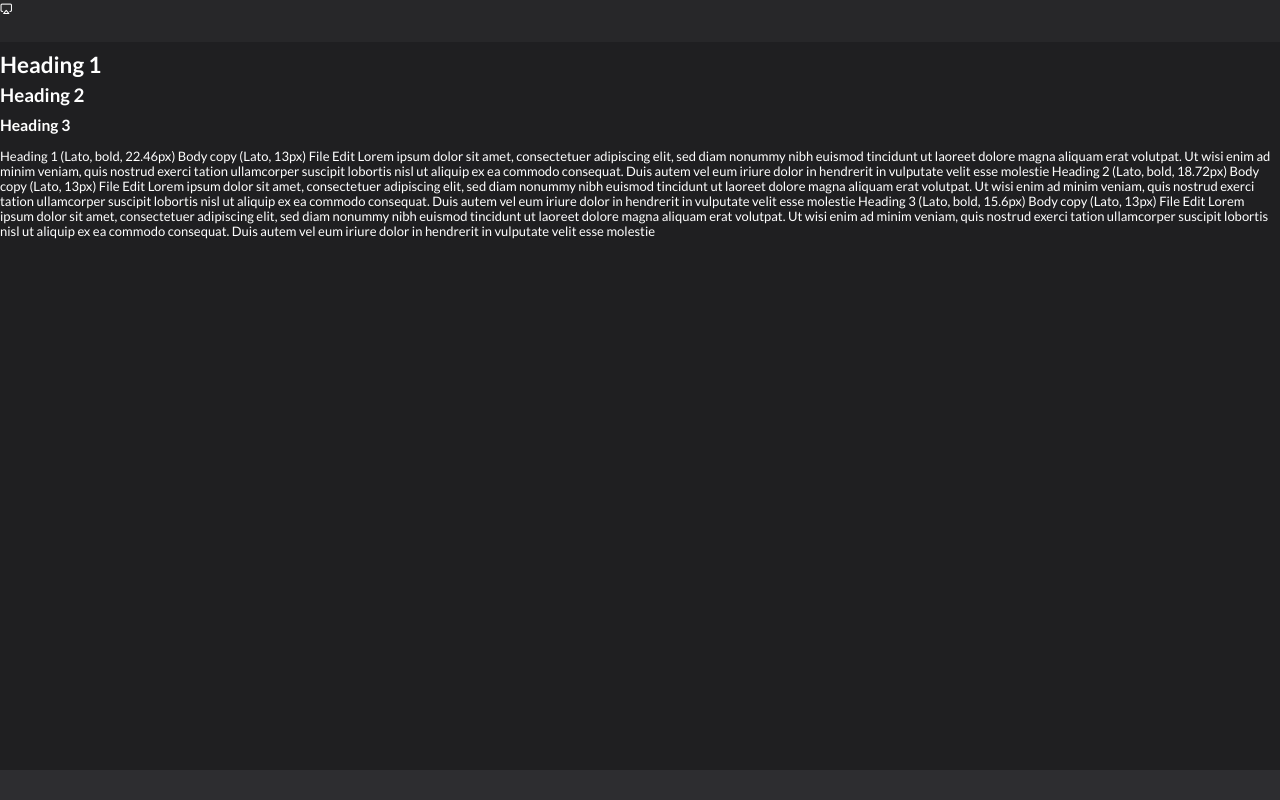
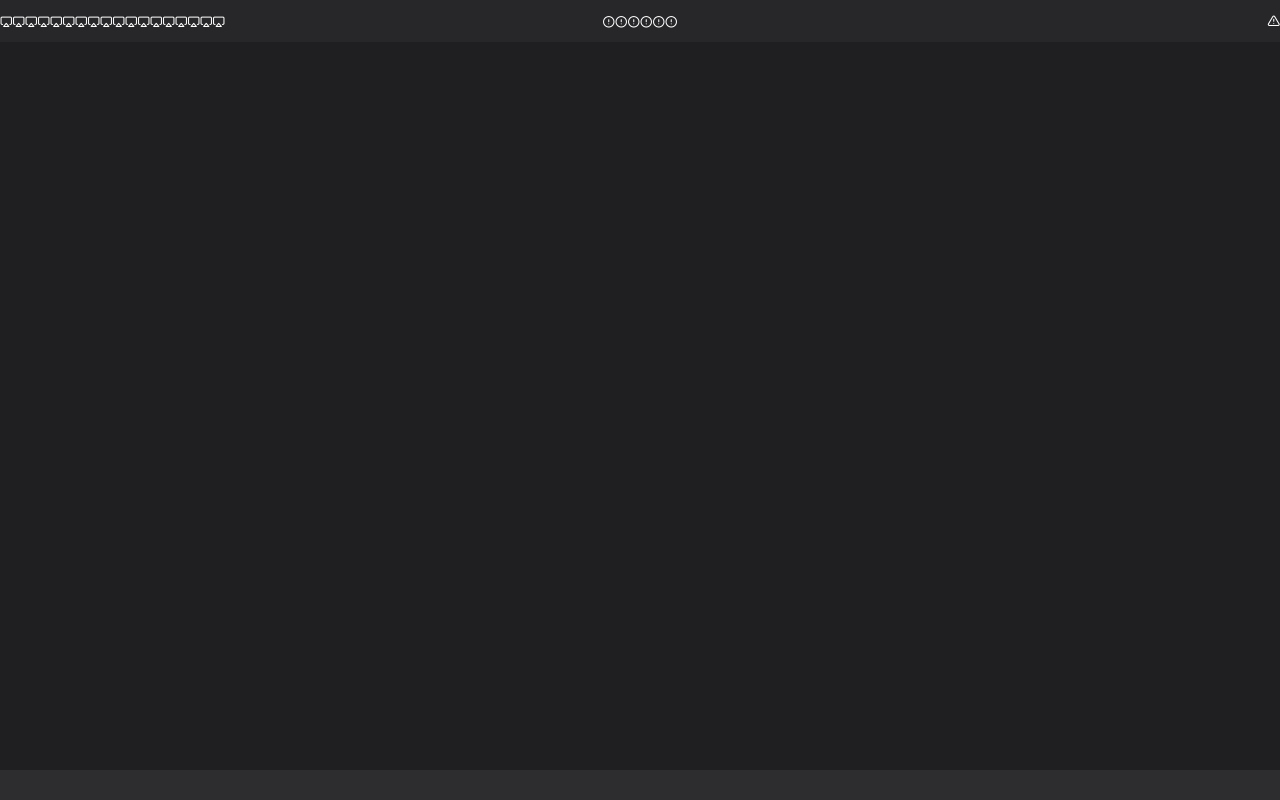
Before and after one commit to rumanHuq/react-photo-editor-clone, a React (Vite) app: page / in a window 1280 px wide. Built offline with nearby package versions, Linux system fonts and the light colour scheme.

Commit message:
WIP menubar

```diff
--- a/package.json
+++ b/package.json
@@ -1,5 +1,6 @@
 {
   "dependencies": {
+    "lodash": "^4.17.21",
     "polished": "^4.1.3",
     "react": "^17.0.2",
     "react-dom": "^17.0.2",
@@ -8,6 +9,7 @@
   "devDependencies": {
     "@amatlash/vite-plugin-stylelint": "^1.2.0",
     "@stylelint/postcss-css-in-js": "^0.37.2",
+    "@types/lodash": "^4.14.178",
     "@types/react": "^17.0.37",
     "@types/react-dom": "^17.0.11",
     "@types/styled-components": "^5.1.18",
@@ -20,7 +22,6 @@
     "eslint-import-resolver-alias": "1.1.2",
     "eslint-import-resolver-typescript": "2.5.0",
     "eslint-import-resolver-webpack": "^0.13.2",
-    "eslint-loader": "^4.0.2",
     "eslint-plugin-cypress": "2.12.1",
     "eslint-plugin-import": "2.25.3",
     "eslint-plugin-jsx-a11y": "6.5.1",
--- a/src/assets/style.css
+++ b/src/assets/style.css
@@ -9,7 +9,7 @@
   font-family: 'Lato';
   src:  url('fonts/Lato-Bold.ttf');
   font-weight: bold;
-  font-style: bold;
+  font-style: normal;
 }
 
 @font-face {
--- a/src/components/Icon/index.tsx
+++ b/src/components/Icon/index.tsx
@@ -1,3 +1,5 @@
+import identity from "lodash/identity";
+import pickBy from "lodash/pickBy";
 import styled from "styled-components";
 import type { StyledElement } from "@/@types";
 import { names } from "./names";
@@ -14,7 +16,11 @@ const IconWrapper = styled.span<Pick<IconProps, "big">>`
   font-size: ${({ big }) => (big ? "1.25rem" : "1.125rem")};
 `;
 
-export const Icon = ({ name, big = true, className, ...domProps }: IconProps) => {
+export const Icon = ({ name, big = true, className, ...props }: IconProps) => {
   const spanClassName = [names[name], className].filter(Boolean).join(" ");
+  const domProps = pickBy(props, identity);
+
+  /* `as` undefined is type error, but we will strip all the falsy value up */
+  // @ts-expect-error
   return <IconWrapper className={spanClassName} big={big} {...domProps} />;
 };
--- a/src/components/Menubar.tsx
+++ b/src/components/Menubar.tsx
@@ -2,12 +2,54 @@ import styled from "styled-components";
 import { Icon } from "./Icon";
 
 const MenubarWrapper = styled.nav`
+  align-items: center;
   background-color: ${({ theme }) => theme.colors.grey16};
+  display: grid;
+  gap: 1.6rem;
+  grid-template-columns: 1fr auto 1fr;
+
+  > {
+    :nth-child(2) {
+      justify-self: center;
+    }
+
+    :last-child {
+      justify-self: self-end;
+    }
+  }
 `;
 export const Menubar = () => {
   return (
     <MenubarWrapper>
-      <Icon name="airplay" />
+      <div>
+        <Icon name="airplay" />
+        <Icon name="airplay" />
+        <Icon name="airplay" />
+        <Icon name="airplay" />
+        <Icon name="airplay" />
+        <Icon name="airplay" />
+        <Icon name="airplay" />
+        <Icon name="airplay" />
+        <Icon name="airplay" />
+        <Icon name="airplay" />
+        <Icon name="airplay" />
+        <Icon name="airplay" />
+        <Icon name="airplay" />
+        <Icon name="airplay" />
+        <Icon name="airplay" />
+        <Icon name="airplay" />
+        <Icon name="airplay" />
+        <Icon name="airplay" />
+      </div>
+      <div>
+        <Icon name="alertCircle" />
+        <Icon name="alertCircle" />
+        <Icon name="alertCircle" />
+        <Icon name="alertCircle" />
+        <Icon name="alertCircle" />
+        <Icon name="alertCircle" />
+      </div>
+      <Icon name="alertTriangle" />
     </MenubarWrapper>
   );
 };
--- a/src/main.tsx
+++ b/src/main.tsx
@@ -10,25 +10,7 @@ import "./assets/style.css";
 const App = () => (
   <AppWrapper>
     <Menubar />
-    <main>
-      <h1>Heading 1</h1>
-      <h2>Heading 2</h2>
-      <h3>Heading 3</h3>
-      <p>
-        Heading 1 (Lato, bold, 22.46px) Body copy (Lato, 13px) File Edit Lorem ipsum dolor sit amet, consectetuer
-        adipiscing elit, sed diam nonummy nibh euismod tincidunt ut laoreet dolore magna aliquam erat volutpat. Ut wisi
-        enim ad minim veniam, quis nostrud exerci tation ullamcorper suscipit lobortis nisl ut aliquip ex ea commodo
-        consequat. Duis autem vel eum iriure dolor in hendrerit in vulputate velit esse molestie Heading 2 (Lato, bold,
-        18.72px) Body copy (Lato, 13px) File Edit Lorem ipsum dolor sit amet, consectetuer adipiscing elit, sed diam
-        nonummy nibh euismod tincidunt ut laoreet dolore magna aliquam erat volutpat. Ut wisi enim ad minim veniam, quis
-        nostrud exerci tation ullamcorper suscipit lobortis nisl ut aliquip ex ea commodo consequat. Duis autem vel eum
-        iriure dolor in hendrerit in vulputate velit esse molestie Heading 3 (Lato, bold, 15.6px) Body copy (Lato, 13px)
-        File Edit Lorem ipsum dolor sit amet, consectetuer adipiscing elit, sed diam nonummy nibh euismod tincidunt ut
-        laoreet dolore magna aliquam erat volutpat. Ut wisi enim ad minim veniam, quis nostrud exerci tation ullamcorper
-        suscipit lobortis nisl ut aliquip ex ea commodo consequat. Duis autem vel eum iriure dolor in hendrerit in
-        vulputate velit esse molestie
-      </p>
-    </main>
+    <main>{/*  */}</main>
     <Statusbar />
   </AppWrapper>
 );
```
Also changed, not shown: src/@types/index.ts (+4 -4 lines), 1 other file (tests, documents, lock files or other folders).
